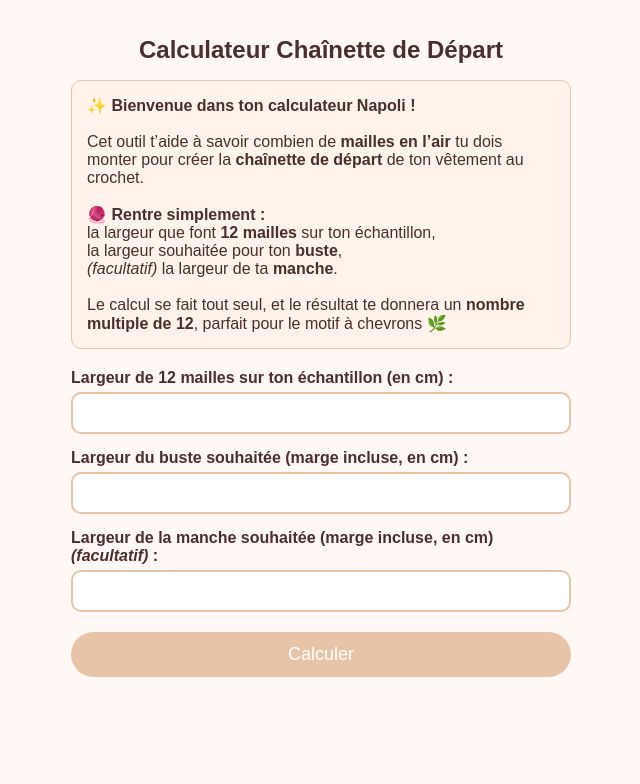
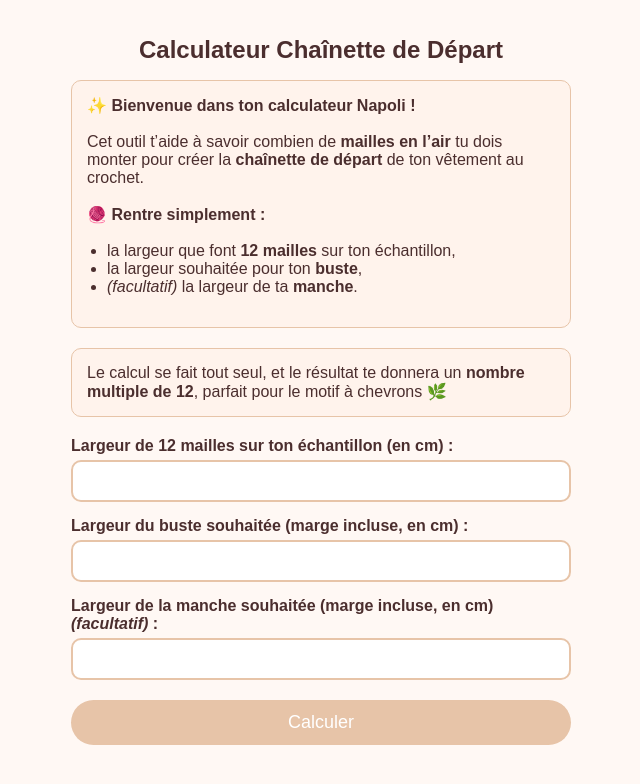
Before and after one commit to retrocreativia/calculateur-chainette-napoli, a plain HTML site: page index.html in a window 1280 px wide. Shown: the whole page, without its empty margins (319-959 px from the left). Drawn offline with Linux system fonts and the light colour scheme.

Commit message:
Update index.html

```diff
--- a/index.html
+++ b/index.html
@@ -55,20 +55,33 @@
       color: #218c5f;
       font-size: 18px;
     }
+    .encadre {
+      background: #fff3ec;
+      padding: 15px;
+      border-radius: 10px;
+      border: 1px solid #e7c4a8;
+      margin-bottom: 20px;
+      font-size: 16px;
+    }
   </style>
 </head>
 <body>
   <h1>Calculateur Chaînette de Départ</h1>
 
-  <p style="background:#fff3ec; padding:15px; border-radius:10px; border:1px solid #e7c4a8; margin-bottom:20px; font-size:16px;">
+  <div class="encadre">
     ✨ <strong>Bienvenue dans ton calculateur Napoli !</strong><br><br>
     Cet outil t’aide à savoir combien de <strong>mailles en l’air</strong> tu dois monter pour créer la <strong>chaînette de départ</strong> de ton vêtement au crochet.<br><br>
-    🧶 <strong>Rentre simplement :</strong><br>
-    la largeur que font <strong>12 mailles</strong> sur ton échantillon,<br>
-    la largeur souhaitée pour ton <strong>buste</strong>,<br>
-    <em>(facultatif)</em> la largeur de ta <strong>manche</strong>.<br><br>
+    🧶 <strong>Rentre simplement :</strong><br><br>
+    <ul style="margin-top: 0; margin-left: 20px; padding-left: 0;">
+      <li>la largeur que font <strong>12 mailles</strong> sur ton échantillon,</li>
+      <li>la largeur souhaitée pour ton <strong>buste</strong>,</li>
+      <li><em>(facultatif)</em> la largeur de ta <strong>manche</strong>.</li>
+    </ul>
+  </div>
+
+  <div class="encadre">
     Le calcul se fait tout seul, et le résultat te donnera un <strong>nombre multiple de 12</strong>, parfait pour le motif à chevrons 🌿
-  </p>
+  </div>
 
   <label for="echantillon">Largeur de 12 mailles sur ton échantillon (en cm) :</label>
   <input type="number" id="echantillon" step="0.1" required>
```
